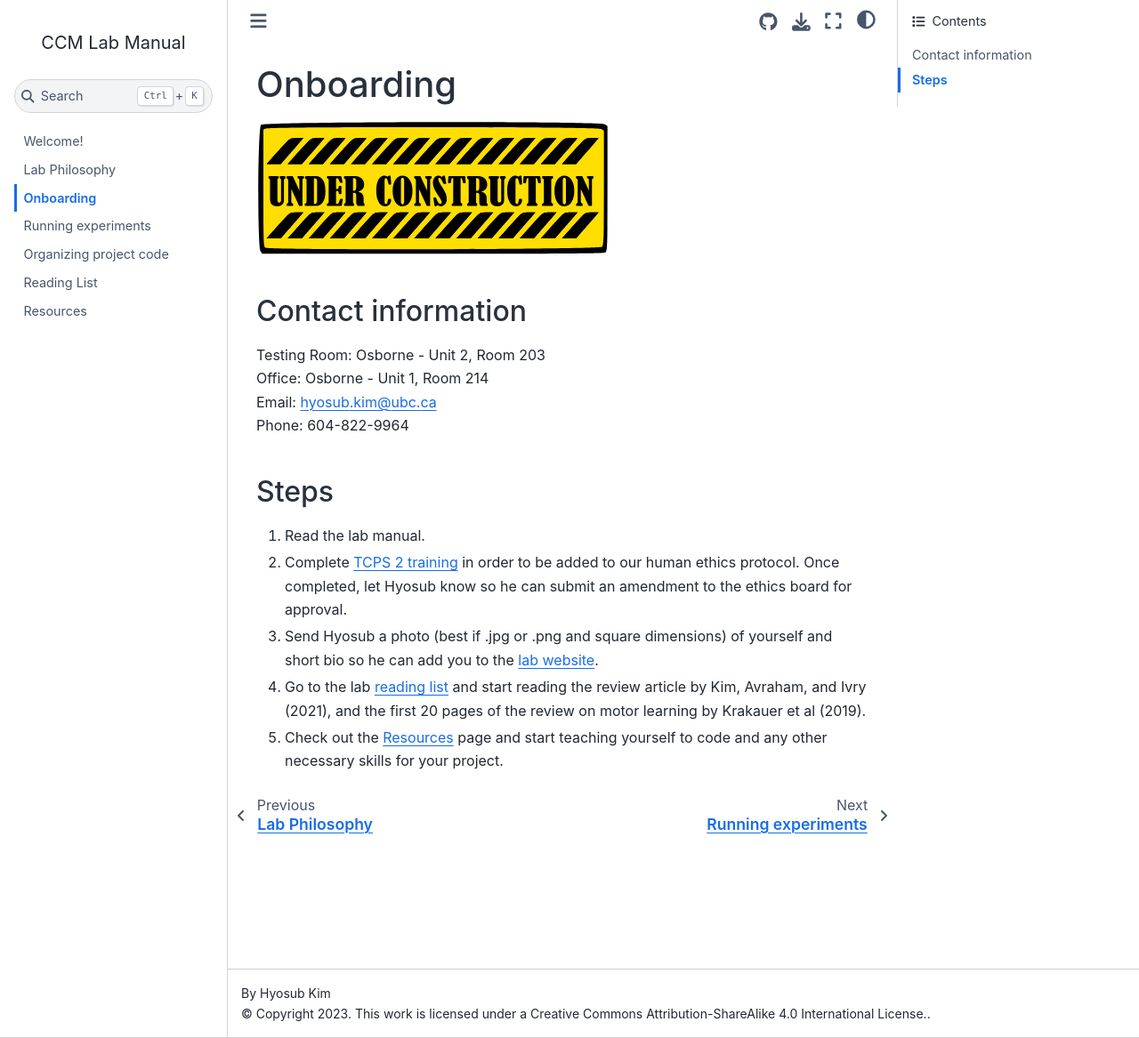
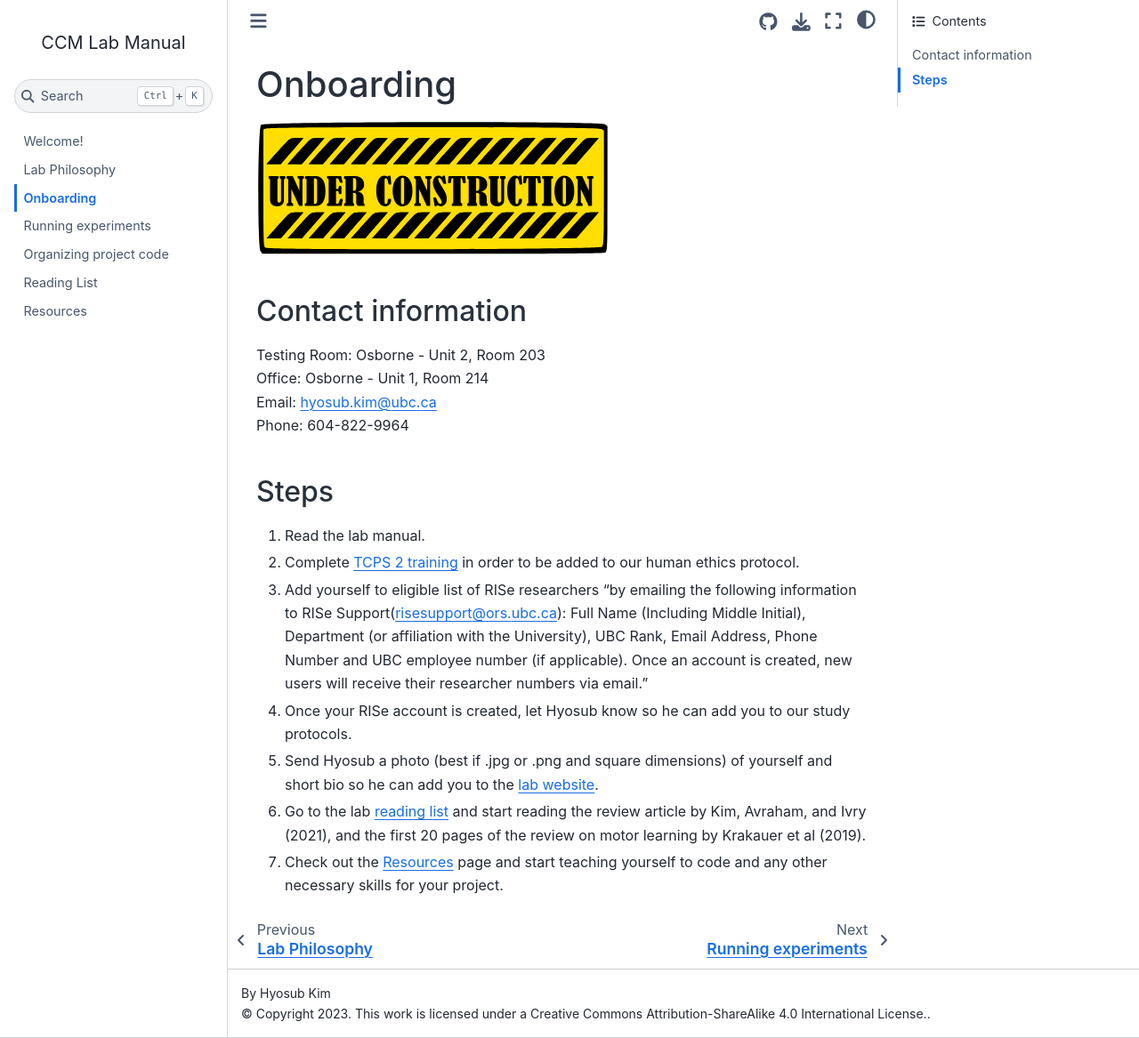
Before and after one commit to ccmlab-ubc/lab-manual, a Jupyter Book: the page built from onboarding.md, in a window 1280 px wide and 1167 px high. Shown: the whole window at 89% size. Built offline with Jupyter Book 1.0.4 settings and Sphinx 7.4.7 and the Sphinx Book theme 1.1.4, drawn with Linux system fonts in a browser that asks for light colours.

Commit message:
add new instructions to onboarding

```diff
--- a/onboarding.md
+++ b/onboarding.md
@@ -10,7 +10,9 @@ Phone: 604-822-9964
 
 ## Steps
 1) Read the lab manual.
-2) Complete [TCPS 2 training](http://tcps2core.ca/welcome) in order to be added to our human ethics protocol. Once completed, let Hyosub know so he can submit an amendment to the ethics board for approval.
-3) Send Hyosub a photo (best if .jpg or .png and square dimensions) of yourself and short bio so he can add you to the [lab website](https://ccmlab.org/).
-4) Go to the lab [reading list](reading-list) and start reading the review article by Kim, Avraham, and Ivry (2021), and the first 20 pages of the review on motor learning by Krakauer et al (2019).
-5) Check out the [Resources](resources) page and start teaching yourself to code and any other necessary skills for your project.
+2) Complete [TCPS 2 training](http://tcps2core.ca/welcome) in order to be added to our human ethics protocol.
+3) Add yourself to eligible list of RISe researchers "by emailing the following information to RISe Support(risesupport@ors.ubc.ca): Full Name (Including Middle Initial), Department (or affiliation with the University), UBC Rank, Email Address, Phone Number and UBC employee number (if applicable). Once an account is created, new users will receive their researcher numbers via email."
+4) Once your RISe account is created, let Hyosub know so he can add you to our study protocols.
+5) Send Hyosub a photo (best if .jpg or .png and square dimensions) of yourself and short bio so he can add you to the [lab website](https://ccmlab.org/).
+6) Go to the lab [reading list](reading-list) and start reading the review article by Kim, Avraham, and Ivry (2021), and the first 20 pages of the review on motor learning by Krakauer et al (2019).
+7) Check out the [Resources](resources) page and start teaching yourself to code and any other necessary skills for your project.
```
Also changed, not shown: 11 other files.
